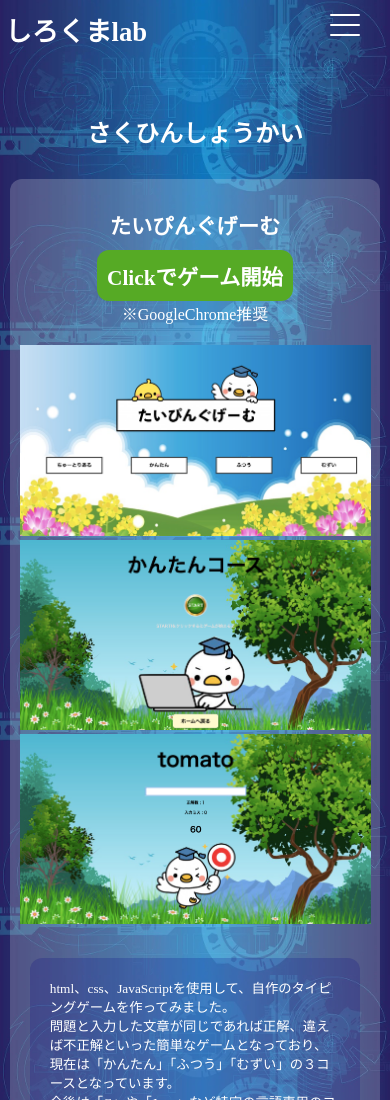
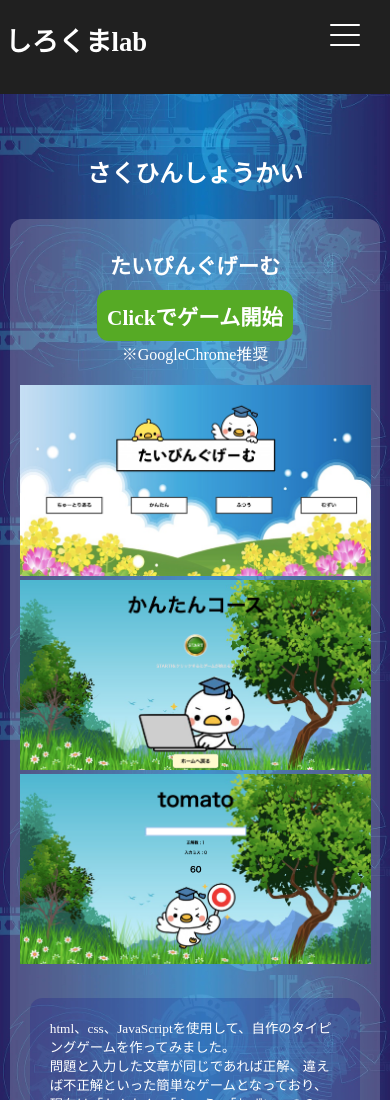
Before and after one commit to myojinnaoki/sirokuma, a plain HTML site: page html/sakuhin.html in a window 390 px wide. Shown: the top 1100 px of the page. Drawn offline with nearby package versions, Linux system fonts and the light colour scheme; some packages are replaced by stand-ins of ours; a web font is replaced by a local one.

Commit message:
ヘッダーの背景変更

```diff
--- a/css/sirokumatoha.css
+++ b/css/sirokumatoha.css
@@ -9,8 +9,8 @@ h2{
 #header-content{
   display: flex;
   justify-content: space-between;
-  margin-top: 20px;
-
+  background-color: #202020;
+  padding:30px 0;
 }
 .header-menu{
   display: flex;
@@ -412,7 +412,7 @@ button.startBtn:hover{
   header{
     display: flex;
     padding-bottom: 5px;
-
+    background-color: #202020;
   }
   h2{
     color: white;
@@ -436,8 +436,6 @@ button.startBtn:hover{
   #header-content{
     display: inline;
     justify-content: space-between;
-    margin-top: 20px;
-
   }
   .header-menu{
     display: inline;
@@ -541,6 +539,7 @@ button.startBtn:hover{
     transition: all .5s;
     cursor: pointer;
     z-index: 4;
+    margin-top:10px;
   }
   .toggle_btn span {
     display: block;
```
